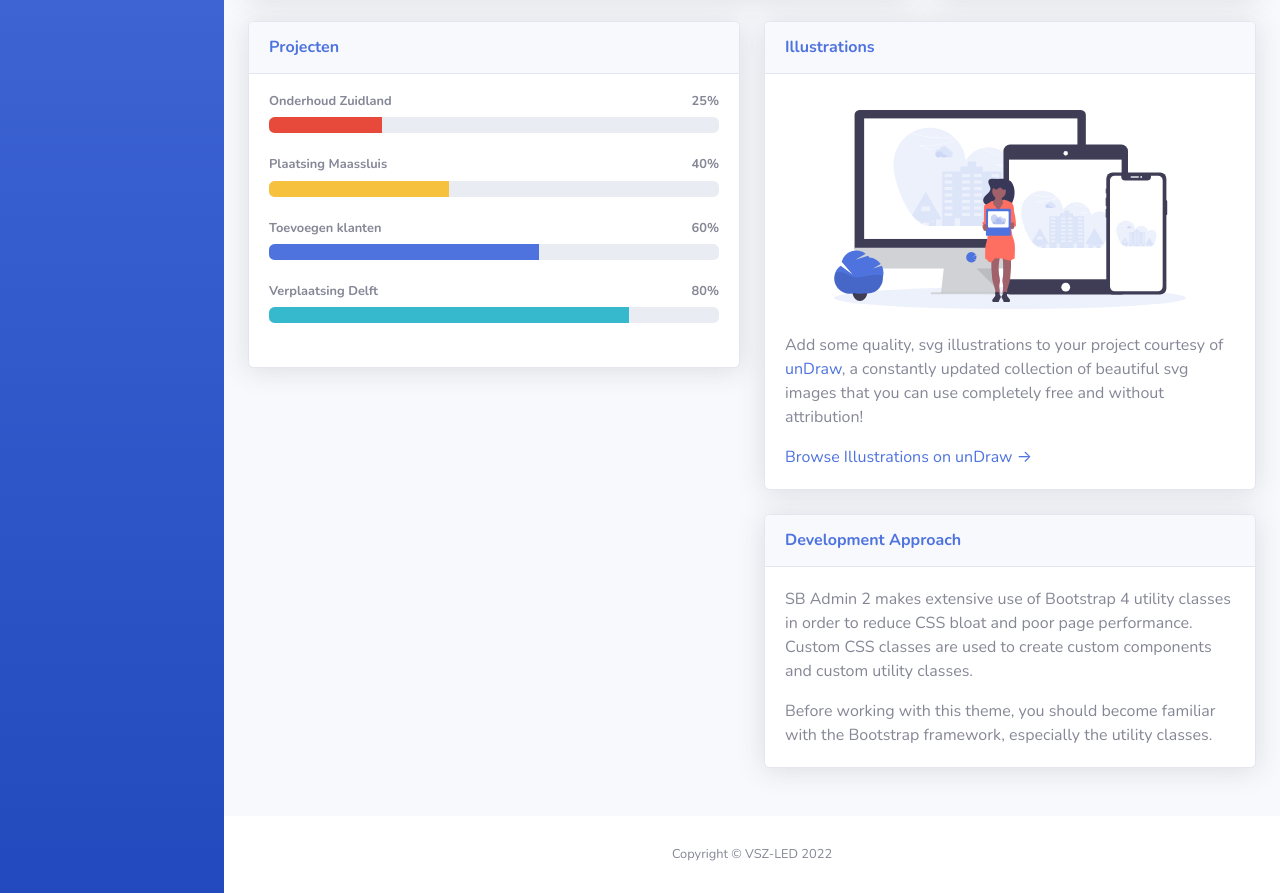
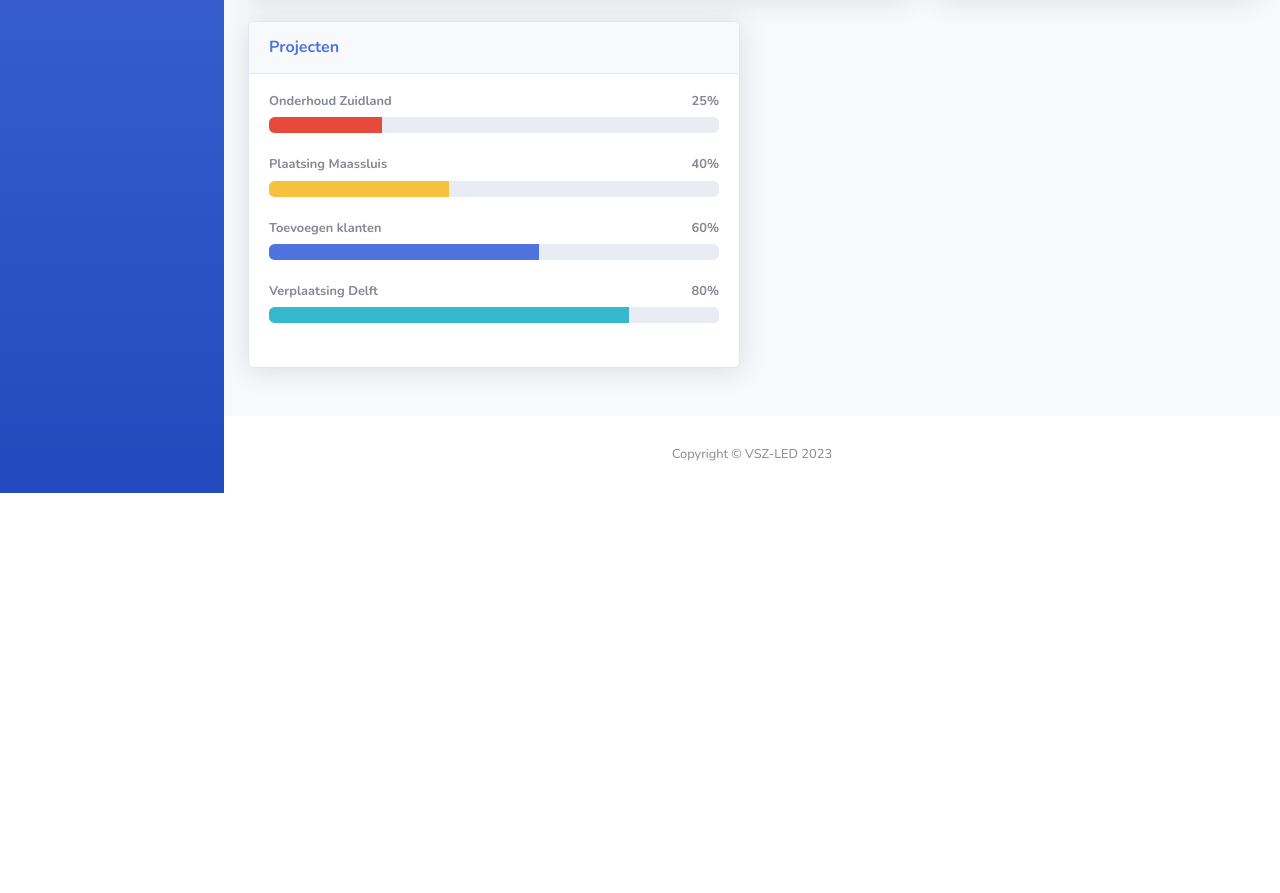
Before and after one commit to vsz-led/vsz-webpanel, a website with bundled scripts: page index.html in a window 1280 px wide. Shown: the part 696-1589 px from the top of the page. After the commit the page ends 1189 px from the top, so only its background shows below. Built offline with nearby package versions, Linux system fonts and the light colour scheme.

Commit message:
Add files via upload
test

```diff
--- a/index.html
+++ b/index.html
@@ -32,10 +32,9 @@
 
             <!-- Sidebar - Brand -->
             <a class="sidebar-brand d-flex align-items-center justify-content-center" href="index.html">
-                <div class="sidebar-brand-icon rotate-n-15">
-                    <i class="fas fa-laugh-wink"></i>
+                <div class="sidebar-brand-icon ">
+                    <img src="../img/VSZLED_poppins_klanten.png" alt="" style="height: 95px; width:97px; background-color: #4e73df;">
                 </div>
-                <div class="sidebar-brand-text mx-3">VSZ-LED</div>
             </a>
 
             <!-- Divider -->
@@ -297,8 +296,6 @@
                     <!-- Page Heading -->
                     <div class="d-sm-flex align-items-center justify-content-between mb-4">
                         <h1 class="h3 mb-0 text-gray-800">Dashboard</h1>
-                        <a href="#" class="d-none d-sm-inline-block btn btn-sm btn-primary shadow-sm"><i
-                                class="fas fa-download fa-sm text-white-50"></i> Download rapport</a>
                     </div>
 
                     <!-- Content Row -->
@@ -507,42 +504,6 @@
 
                         </div>
 
-                        <div class="col-lg-6 mb-4">
-
-                            <!-- Illustrations -->
-                            <div class="card shadow mb-4">
-                                <div class="card-header py-3">
-                                    <h6 class="m-0 font-weight-bold text-primary">Illustrations</h6>
-                                </div>
-                                <div class="card-body">
-                                    <div class="text-center">
-                                        <img class="img-fluid px-3 px-sm-4 mt-3 mb-4" style="width: 25rem;"
-                                            src="img/undraw_posting_photo.svg" alt="...">
-                                    </div>
-                                    <p>Add some quality, svg illustrations to your project courtesy of <a
-                                            target="_blank" rel="nofollow" href="https://undraw.co/">unDraw</a>, a
-                                        constantly updated collection of beautiful svg images that you can use
-                                        completely free and without attribution!</p>
-                                    <a target="_blank" rel="nofollow" href="https://undraw.co/">Browse Illustrations on
-                                        unDraw &rarr;</a>
-                                </div>
-                            </div>
-
-                            <!-- Approach -->
-                            <div class="card shadow mb-4">
-                                <div class="card-header py-3">
-                                    <h6 class="m-0 font-weight-bold text-primary">Development Approach</h6>
-                                </div>
-                                <div class="card-body">
-                                    <p>SB Admin 2 makes extensive use of Bootstrap 4 utility classes in order to reduce
-                                        CSS bloat and poor page performance. Custom CSS classes are used to create
-                                        custom components and custom utility classes.</p>
-                                    <p class="mb-0">Before working with this theme, you should become familiar with the
-                                        Bootstrap framework, especially the utility classes.</p>
-                                </div>
-                            </div>
-
-                        </div>
                     </div>
 
                 </div>
@@ -555,7 +516,7 @@
             <footer class="sticky-footer bg-white">
                 <div class="container my-auto">
                     <div class="copyright text-center my-auto">
-                        <span>Copyright &copy; VSZ-LED 2022</span>
+                        <span>Copyright &copy; VSZ-LED 2023</span>
                     </div>
                 </div>
             </footer>
```
Also changed, not shown: charts.html (+3 -4 lines), forgot-password.html (+6 -9 lines), tables.html (+3 -4 lines).
